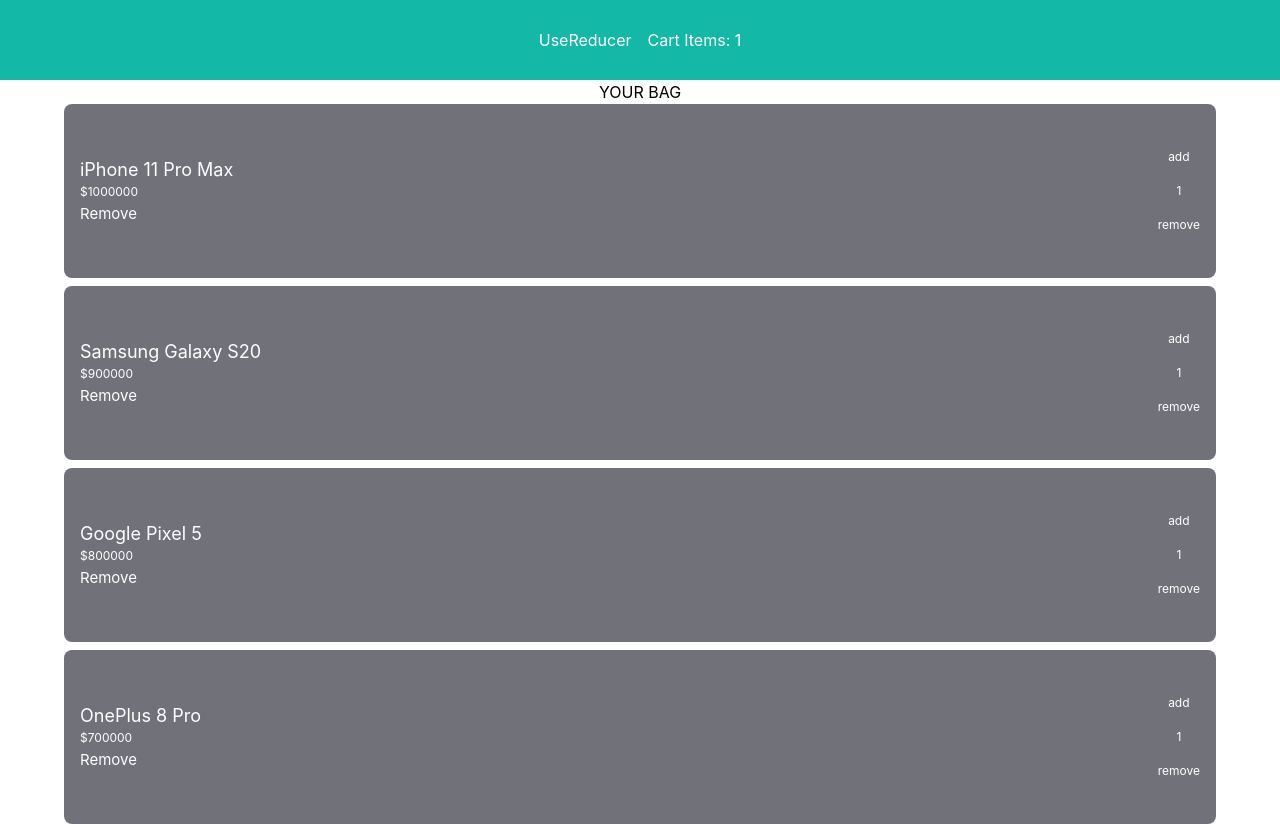
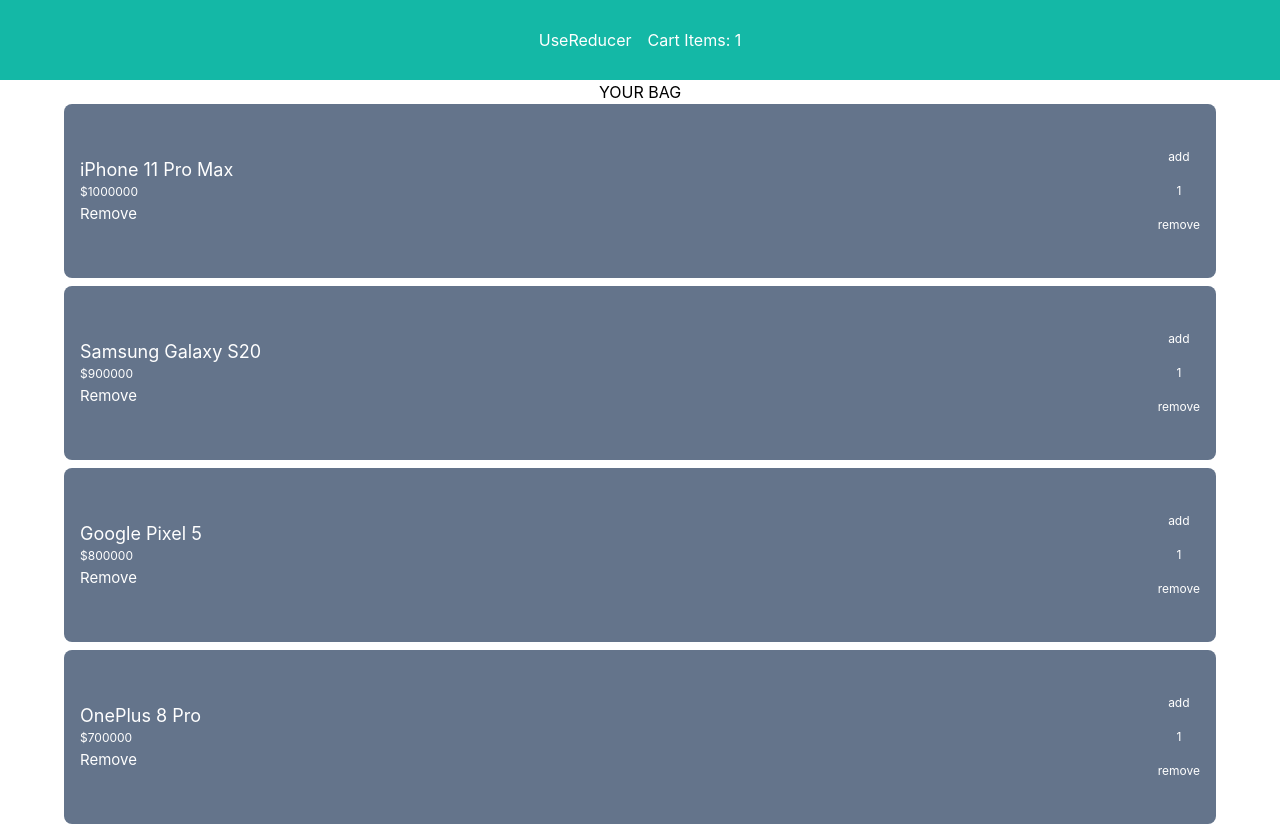
Before and after one commit to Ameer2000Mzori/Cart-UseReducer-React, a React (Create React App) app: page / in a window 1280 px wide. Built offline with nearby package versions, Linux system fonts and the light colour scheme.

Commit message:
added more stylings

```diff
--- a/src/component/Cart.jsx
+++ b/src/component/Cart.jsx
@@ -21,7 +21,7 @@
             {state.map((item, index) => (
               <div
                 key={index}
-                className="flex-row flex w-[100%] h-[200px] bg-zinc-500 text-center items-center justify-between p-4 rounded-lg"
+                className="flex-row flex w-[100%] h-[200px] bg-slate-500 text-center items-center justify-between p-4 rounded-lg"
               >
                 <div className="text-start text-white">
                   <h1 className="text-[18px]">{item.name}</h1>
```
